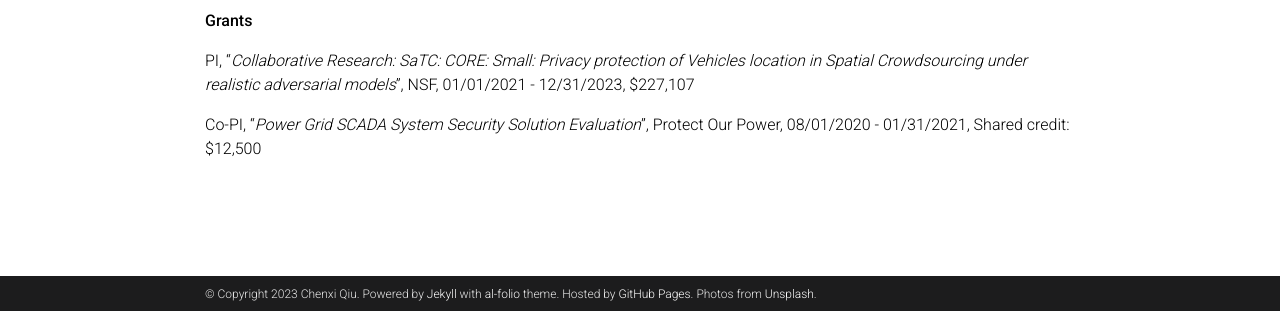
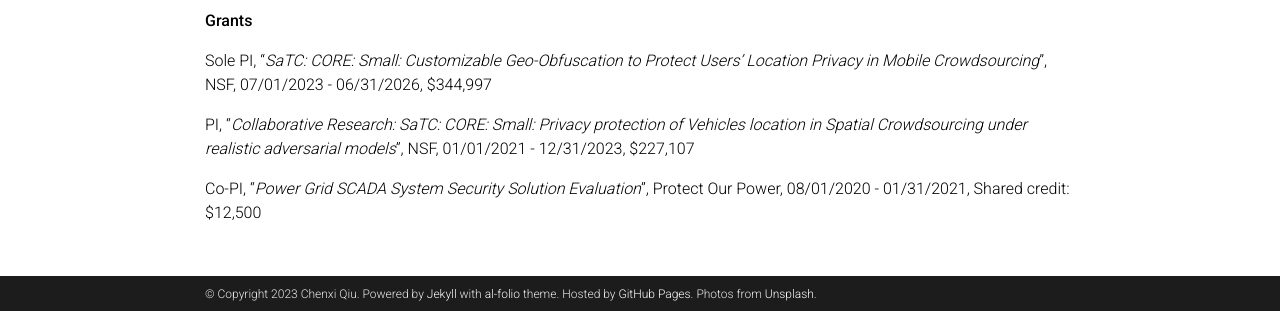
Before and after one commit to chenxiunt/chenxiunt.github.io, a Jekyll site: the page built from _pages/projects.md, in a window 1280 px wide and 1157 px high, cut to the strip 846-1157 px from the top of the window. Built offline with Jekyll 4.4.1, drawn with Linux system fonts in a browser that asks for light colours; full-size pictures stand in for the smaller copies a plugin makes; comment, search, counter and statistics services are not loaded; a style sheet for code colours, icons or effects is not loaded.

Commit message:
projects.md

```diff
--- a/_pages/projects.md
+++ b/_pages/projects.md
@@ -58,6 +58,8 @@ horizontal: false
 
 **Grants**
 
+Sole PI, “*SaTC: CORE: Small: Customizable Geo-Obfuscation to Protect Users' Location Privacy in Mobile Crowdsourcing*”, NSF, 07/01/2023 - 06/31/2026, $344,997
+
 PI, “*Collaborative Research: SaTC: CORE: Small: Privacy protection of Vehicles location in Spatial Crowdsourcing under realistic adversarial models*”, NSF, 01/01/2021 - 12/31/2023, $227,107
 
 Co-PI, “*Power Grid SCADA System Security Solution Evaluation*”, Protect Our Power, 08/01/2020 - 01/31/2021, Shared credit: $12,500
```
